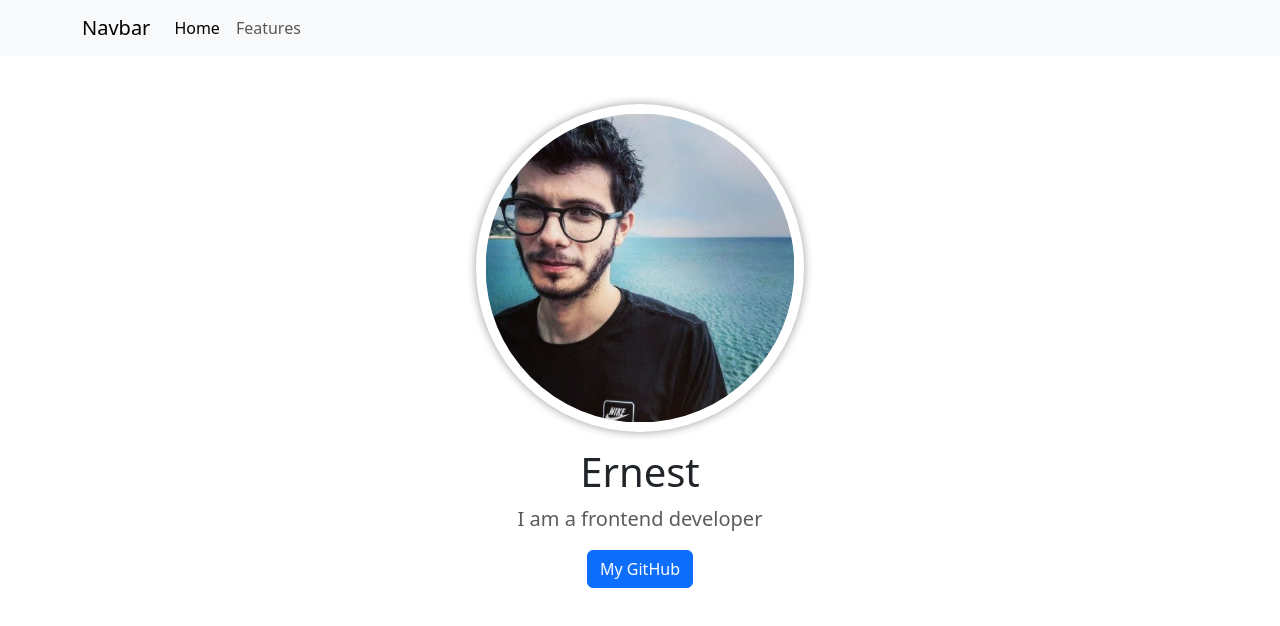
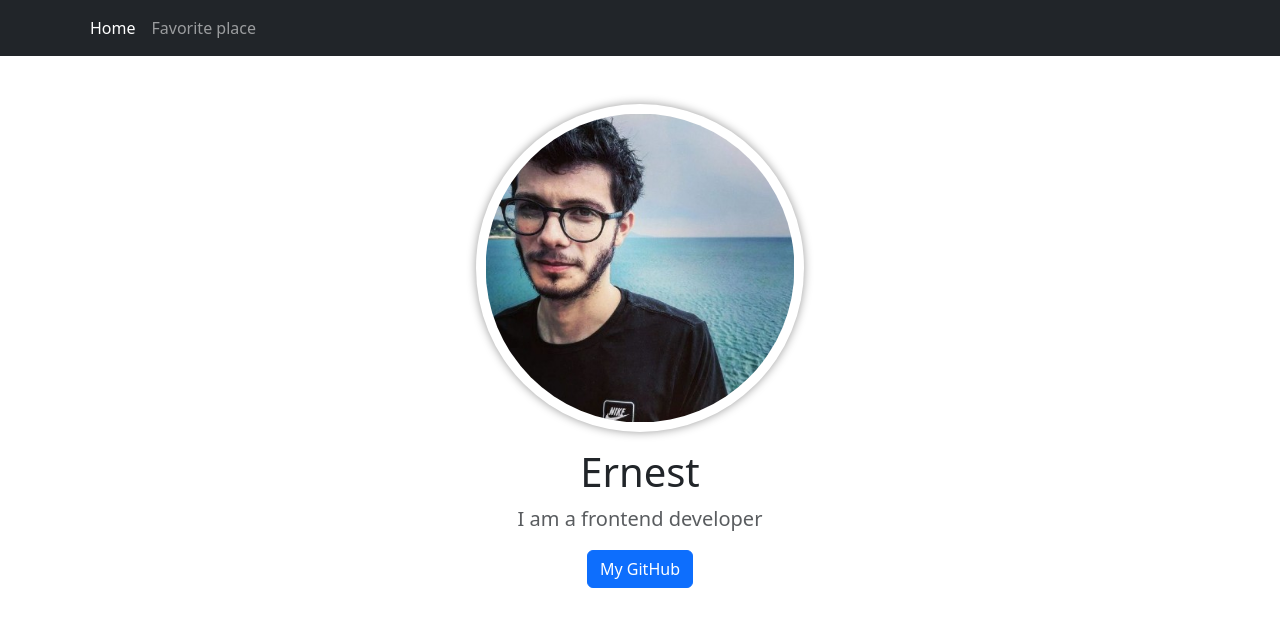
Before and after one commit to ErnestKnowing/CV, a plain HTML site: page index.html in a window 1280 px wide. Drawn offline with nearby package versions, Linux system fonts and the light colour scheme.

Commit message:
feat: js file bootstrap

```diff
--- a/index.html
+++ b/index.html
@@ -7,6 +7,7 @@
       integrity="sha384-GLhlTQ8iRABdZLl6O3oVMWSktQOp6b7In1Zl3/Jr59b6EGGoI1aFkw7cmDA6j6gD"
       crossorigin="anonymous"
     />
+    <script src="https://cdn.jsdelivr.net/npm/bootstrap@5.3.0-alpha1/dist/js/bootstrap.min.js" integrity="sha384-mQ93GR66B00ZXjt0YO5KlohRA5SY2XofN4zfuZxLkoj1gXtW8ANNCe9d5Y3eG5eD" crossorigin="anonymous"></script>
     <meta charset="UTF-8" />
     <meta name="viewport" content="width=device-width, initial-scale=1.0" />
     <title>My awesome page</title>
@@ -21,9 +22,9 @@
     </style>
   </head>
   <body>
-    <nav class="navbar navbar-expand-lg bg-body-tertiary">
+    <nav class="navbar navbar-expand-lg navbar-dark bg-dark">
       <div class="container">
-        <a class="navbar-brand" href="#">Navbar</a>
+        <!-- <a class="navbar-brand" href="#">Navbar</a> -->
         <button
           class="navbar-toggler"
           type="button"
@@ -41,7 +42,7 @@
               <a class="nav-link active" aria-current="page" href="#">Home</a>
             </li>
             <li class="nav-item">
-              <a class="nav-link" href="#">Features</a>
+              <a class="nav-link" href="#">Favorite place</a>
             </li>
           </ul>
         </div>
```
